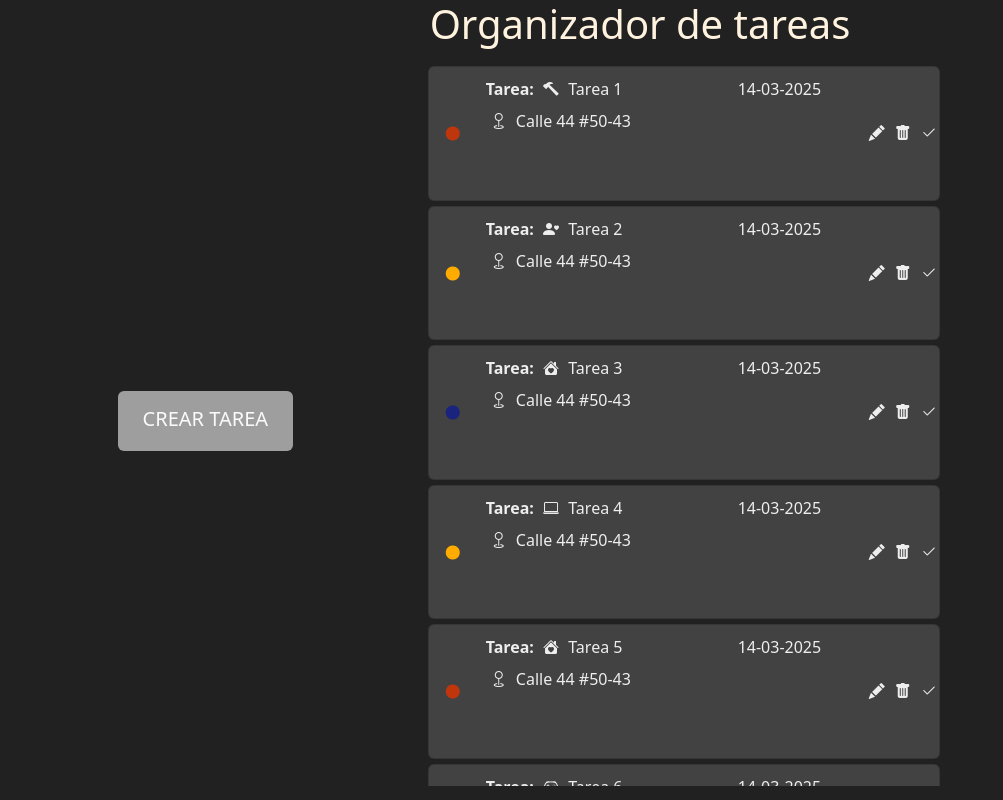
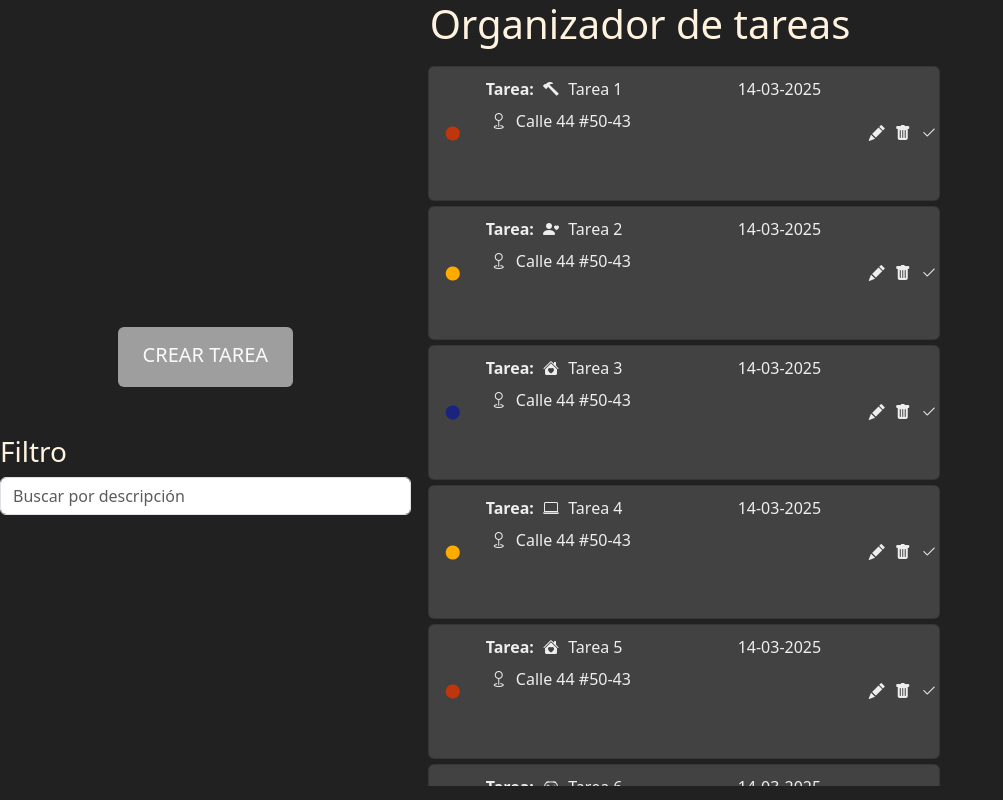
Before and after one commit to homerteo/prueba_25006, an Angular app: page / in a window 1280 px wide. Shown: the whole page, without its empty margins (0-1003 px from the left). Built offline with nearby package versions, Linux system fonts and the light colour scheme.

Commit message:
se implementa filtrado por descrición

```diff
--- a/src/app/pages/todo-app/todo-app.component.html
+++ b/src/app/pages/todo-app/todo-app.component.html
@@ -2,7 +2,15 @@
     <h1 class="text__clrorange50 text-center">Organizador de tareas</h1>
     <div class="row">
         <div class="col-4 d-flex justify-content-center align-items-center">
-            <button class="btn btn__gris-oscuro btn__lg" (click)="crearTarea()">CREAR TAREA</button>
+            <div class="row">
+                <div class="col-12 d-flex justify-content-center">
+                    <button class="btn btn__gris-oscuro btn__lg" (click)="crearTarea()">CREAR TAREA</button>
+                </div>
+                <div class="col-12 mt-5">
+                    <h3 class="text__clrorange50">Filtro</h3>
+                    <input class="form-control" [(ngModel)]="filtroDescripcion" (ngModelChange)="filtrarDescripcion()" placeholder="Buscar por descripción">
+                </div>
+            </div>
         </div>
         <div class="col container-tareas">
             @for (tarea of tareasFiltradas; track $index) {
--- a/src/app/pages/todo-app/todo-app.component.ts
+++ b/src/app/pages/todo-app/todo-app.component.ts
@@ -52,12 +52,11 @@ export class TodoAppComponent implements OnInit {
     modalRef.componentInstance.tarea = tarea;
   }
 
-  filtrarDescripcion(event: any) {
-    console.log(event.target.value)
-    if(event.target.value = '') {
-      this.tareasFiltradas = this.tareas;
+  filtrarDescripcion() {
+    if(this.filtroDescripcion.trim() === '') {
+      this.tareasFiltradas = [...this.tareas];
     }
-    this.tareasFiltradas = this.tareas.filter(t => t.descripcion.includes(event.target.value));
+    this.tareasFiltradas = this.tareas.filter(t => t.descripcion.toLowerCase().includes(this.filtroDescripcion.toLocaleLowerCase()));
   }
 
   crearTarea() {
```
